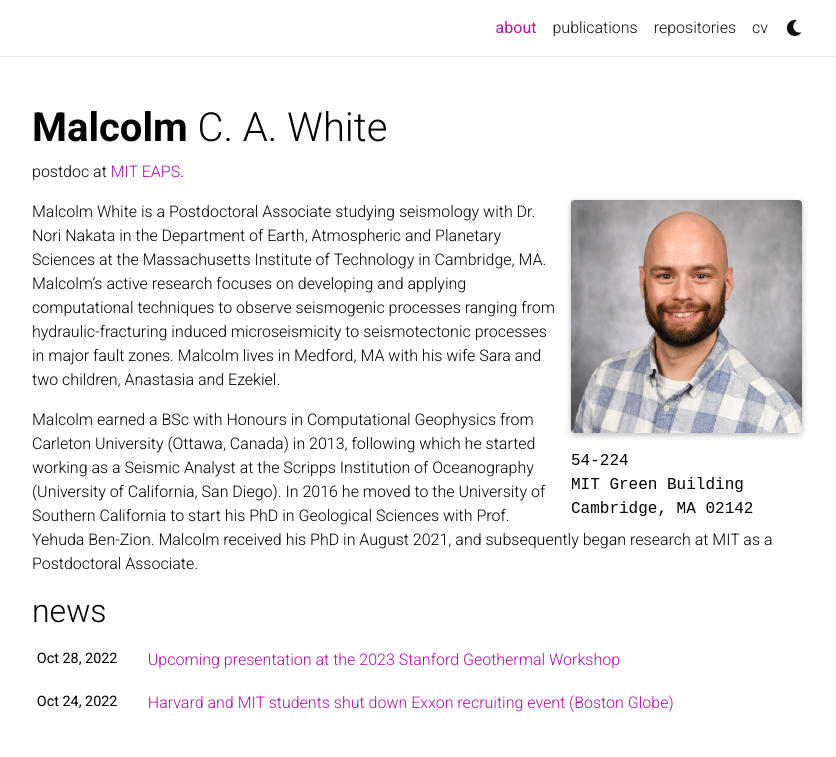
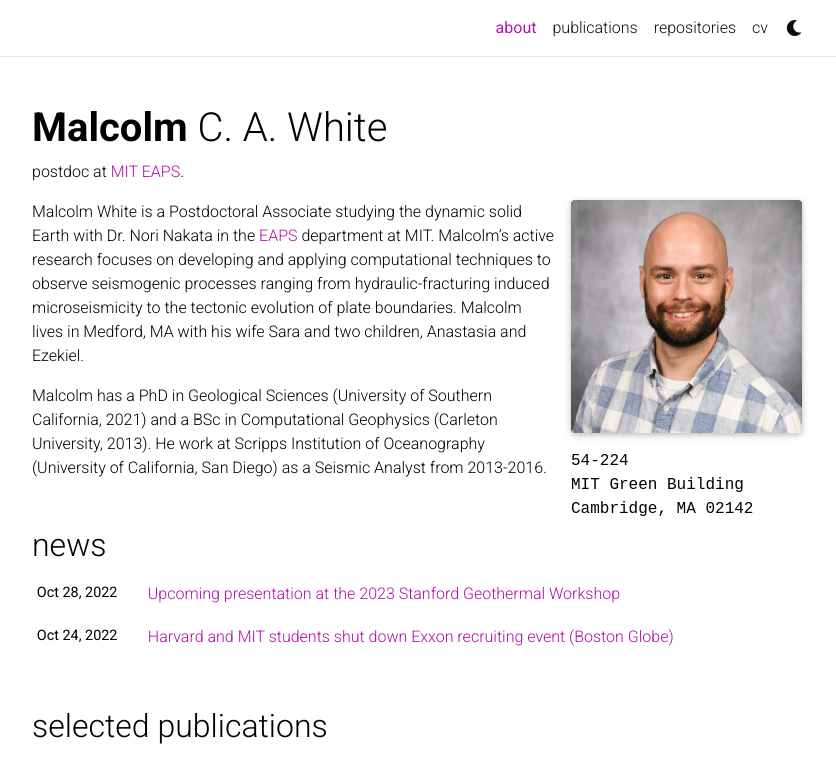
Before and after one commit to malcolmw/al-folio, a Jekyll site: the page built from _pages/about.md, in a window 1280 px wide and 1112 px high, cut to the strip 0-757 px from the top of the window. Shown: the whole strip, without its empty margins (223-1059 px from the left). Built offline with Jekyll 4.4.1, drawn with Linux system fonts in a browser that asks for light colours; comment, search, counter and statistics services are not loaded; a style sheet for code colours, icons or effects is not loaded.

Commit message:
Update About Me section.

```diff
--- a/_pages/about.md
+++ b/_pages/about.md
@@ -17,6 +17,6 @@ selected_papers: true # includes a list of papers marked as "selected={true}"
 social: true  # includes social icons at the bottom of the page
 ---
 
-Malcolm White is a Postdoctoral Associate studying seismology with Dr. Nori Nakata in the Department of Earth, Atmospheric and Planetary Sciences at the Massachusetts Institute of Technology in Cambridge, MA. Malcolm's active research focuses on developing and applying computational techniques to observe seismogenic processes ranging from hydraulic-fracturing induced microseismicity to seismotectonic processes in major fault zones. Malcolm lives in Medford, MA with his wife Sara and two children, Anastasia and Ezekiel.
+Malcolm White is a Postdoctoral Associate studying the dynamic solid Earth with Dr. Nori Nakata in the <a href='https://eapsweb.mit.edu'>EAPS</a> department at MIT. Malcolm's active research focuses on developing and applying computational techniques to observe seismogenic processes ranging from hydraulic-fracturing induced microseismicity to the tectonic evolution of plate boundaries. Malcolm lives in Medford, MA with his wife Sara and two children, Anastasia and Ezekiel.
 
-Malcolm earned a BSc with Honours in Computational Geophysics from Carleton University (Ottawa, Canada) in 2013, following which he started working as a Seismic Analyst at the Scripps Institution of Oceanography (University of California, San Diego). In 2016 he moved to the University of Southern California to start his PhD in Geological Sciences with Prof. Yehuda Ben-Zion. Malcolm received his PhD in August 2021, and subsequently began research at MIT as a Postdoctoral Associate.
+Malcolm has a PhD in Geological Sciences (University of Southern California, 2021) and a BSc in Computational Geophysics (Carleton University, 2013). He work at Scripps Institution of Oceanography (University of California, San Diego) as a Seismic Analyst from 2013-2016.
```
